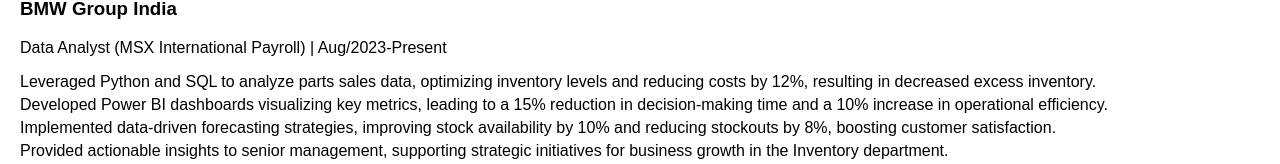
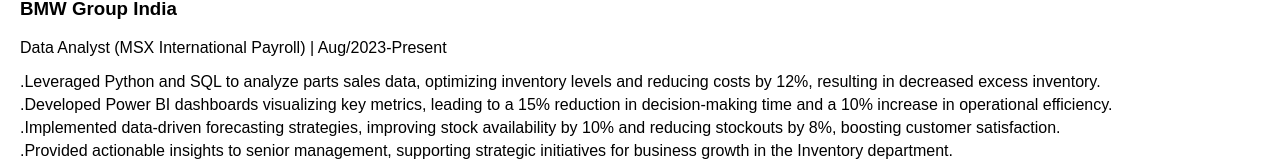
Before and after one commit to AkashdeepBerera/Resume-Projects, a plain HTML site: page index.html in a window 1280 px wide. Shown: the part 636-800 px from the top of the page. Drawn offline with Linux system fonts and the light colour scheme.

Commit message:
Update index.html

```diff
--- a/index.html
+++ b/index.html
@@ -78,10 +78,10 @@
         <h3>BMW Group India</h3>
         <p>Data Analyst (MSX International Payroll) | Aug/2023-Present</p>
         <ul>
-            <li>Leveraged Python and SQL to analyze parts sales data, optimizing inventory levels and reducing costs by 12%, resulting in decreased excess inventory.</li>
-            <li>Developed Power BI dashboards visualizing key metrics, leading to a 15% reduction in decision-making time and a 10% increase in operational efficiency.</li>
-            <li>Implemented data-driven forecasting strategies, improving stock availability by 10% and reducing stockouts by 8%, boosting customer satisfaction.</li>
-            <li>Provided actionable insights to senior management, supporting strategic initiatives for business growth in the Inventory department.</li>
+            <li>.Leveraged Python and SQL to analyze parts sales data, optimizing inventory levels and reducing costs by 12%, resulting in decreased excess inventory.</li>
+            <li>.Developed Power BI dashboards visualizing key metrics, leading to a 15% reduction in decision-making time and a 10% increase in operational efficiency.</li>
+            <li>.Implemented data-driven forecasting strategies, improving stock availability by 10% and reducing stockouts by 8%, boosting customer satisfaction.</li>
+            <li>.Provided actionable insights to senior management, supporting strategic initiatives for business growth in the Inventory department.</li>
         </ul>
 
         <h3>Verisk Analytics India</h3>
```
